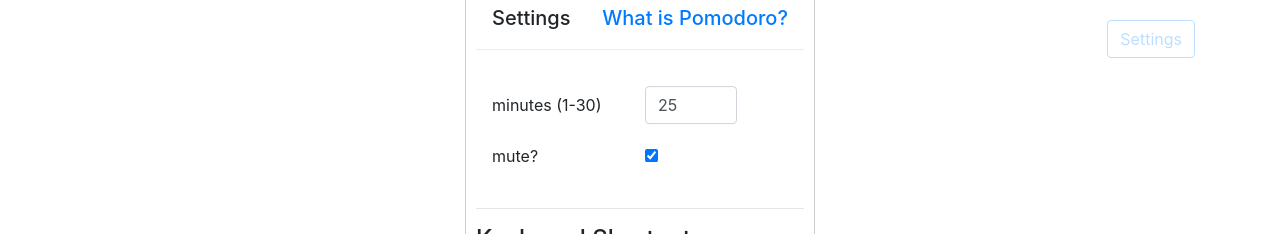
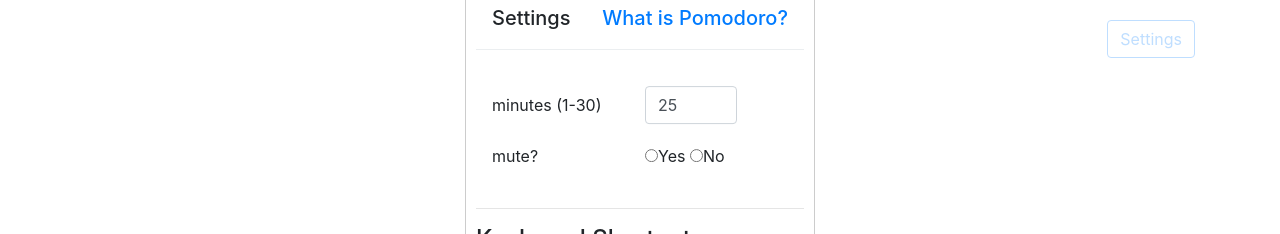
Before and after one commit to Burnett2k/work-timer-react, a React (Create React App) app: page / in a window 1280 px wide. Both pictures are taken after a click on the button "Settings". Shown: the top 234 px of the page. Built offline with nearby package versions, Linux system fonts and the light colour scheme.

Commit message:
changing checkbox to radio buttons. Adding rest of logic to store preferences in local storage and then retrieve them upon load

```diff
--- a/src/components/Preferences.js
+++ b/src/components/Preferences.js
@@ -51,7 +51,9 @@
                 onRequestClose={this.handleCloseModal}
                 style={customStyles}
               >
-                <PreferencesModal onPreferencesSaved={this.props.onPreferencesSaved}/>
+                <PreferencesModal
+                  onPreferencesSaved={this.props.onPreferencesSaved}
+                  onRequestClose={this.handleCloseModal}/>
               </ReactModal>
         	</div>
 		);
--- a/src/components/PreferencesModal.js
+++ b/src/components/PreferencesModal.js
@@ -21,17 +21,36 @@
     this.handleMinutesChange = this.handleMinutesChange.bind(this);
     this.handleMutedChange = this.handleMutedChange.bind(this);
 
+  }
+
+  componentDidMount() {
+    this.getPreferences();
+  }
+
+  getPreferences() {
+    var muted, minutes;
+
+    minutes = localStorage.getItem("minutes") || 25;
+    muted = localStorage.getItem("isMuted") || true;
+
+    this.setState({isMuted: muted });
+    this.setState({minutes: minutes });
+
 
   }
 
+  setPreferences() {
+    localStorage.setItem("isMuted", this.state.isMuted);
+    localStorage.setItem("minutes", this.state.minutes);
+  }
+
   handleMinutesChange(numMinutes) {
-      this.setState({minutes: numMinutes.target.value})
+      this.setState({minutes: numMinutes.target.value});
   }
 
   handleMutedChange(muted) {
-      const target = muted.target;
-      const value = target.type === 'checkbox' ? target.checked : target.value;
-      this.setState({isMuted: value});
+      this.setState({isMuted: muted.target.value});
+      console.log(this.state.isMuted);
   }
 
 	render() {
@@ -49,7 +68,7 @@
                       <label htmlFor="minutes" className="col-form-label">minutes (1-30)</label>
                     </div>
                     <div className="col-4">
-                      <input id='minutes' type="text" className="form-control" name="minutes" min="1" max="30" value={this.state.minutes} onChange={this.handleMinutesChange}></input>
+                      <input type="text" className="form-control" name="minutes" min="1" max="30" value={this.state.minutes} onChange={this.handleMinutesChange}></input>
                     </div>
                   </div>
                   <div className="form-row q-top-buffer">
@@ -57,7 +76,23 @@
                       <label htmlFor="mute">mute?</label>
                     </div>
                     <div className="col-4">
-                      <input id="mute" type="checkbox" checked={this.state.isMuted} onChange={this.handleMutedChange}></input>
+                      <label>
+                        <input type="radio"
+                          value="true"
+                          checked={this.state.isMuted === "true"}
+                          onChange={this.handleMutedChange}
+                          />
+                        Yes
+                      </label>
+                      <span>     </span>
+                      <label>
+                        <input type="radio" value="false"
+                        value="false"
+                          checked={this.state.isMuted === "false"}
+                          onChange={this.handleMutedChange}
+                          />
+                        No
+                      </label>
                     </div>
                   </div>
               </div>
@@ -70,7 +105,11 @@
                 <p> Preferences   = P</p>
               </div>
               <div className="modal-footer">
-                <button id="save" type="button" className="btn btn-primary" onClick={() => { this.props.onPreferencesSaved({minutes: this.state.minutes, isMuted: this.state.isMuted})} }>Save</button>
+                <button id="save" type="button" className="btn btn-primary" onClick={() => {
+                  this.setPreferences();
+                  this.props.onPreferencesSaved({minutes: this.state.minutes, isMuted: this.state.isMuted});
+                  this.props.onRequestClose();
+                } }>Save</button>
               </div>
         	</div>
 		);
```
